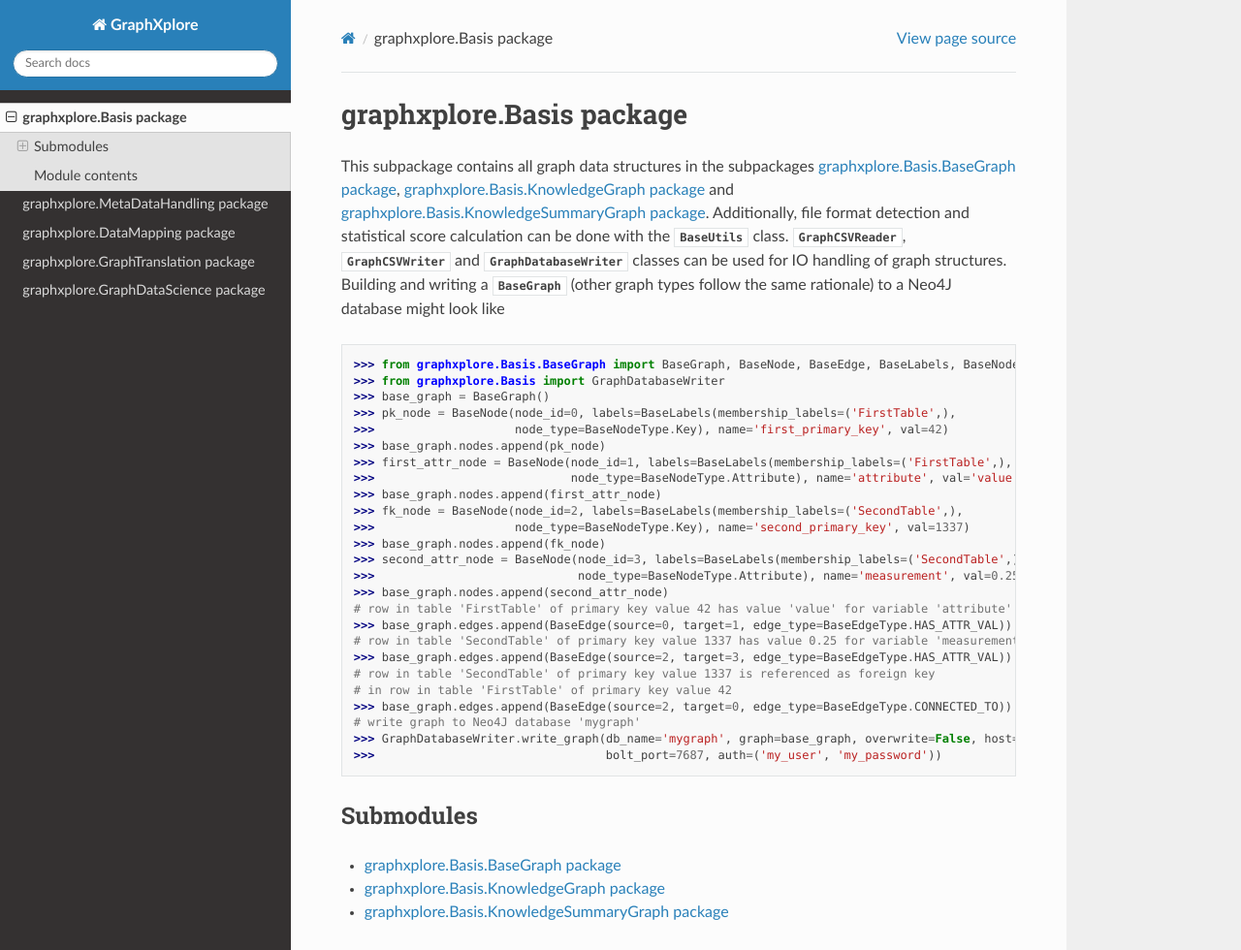
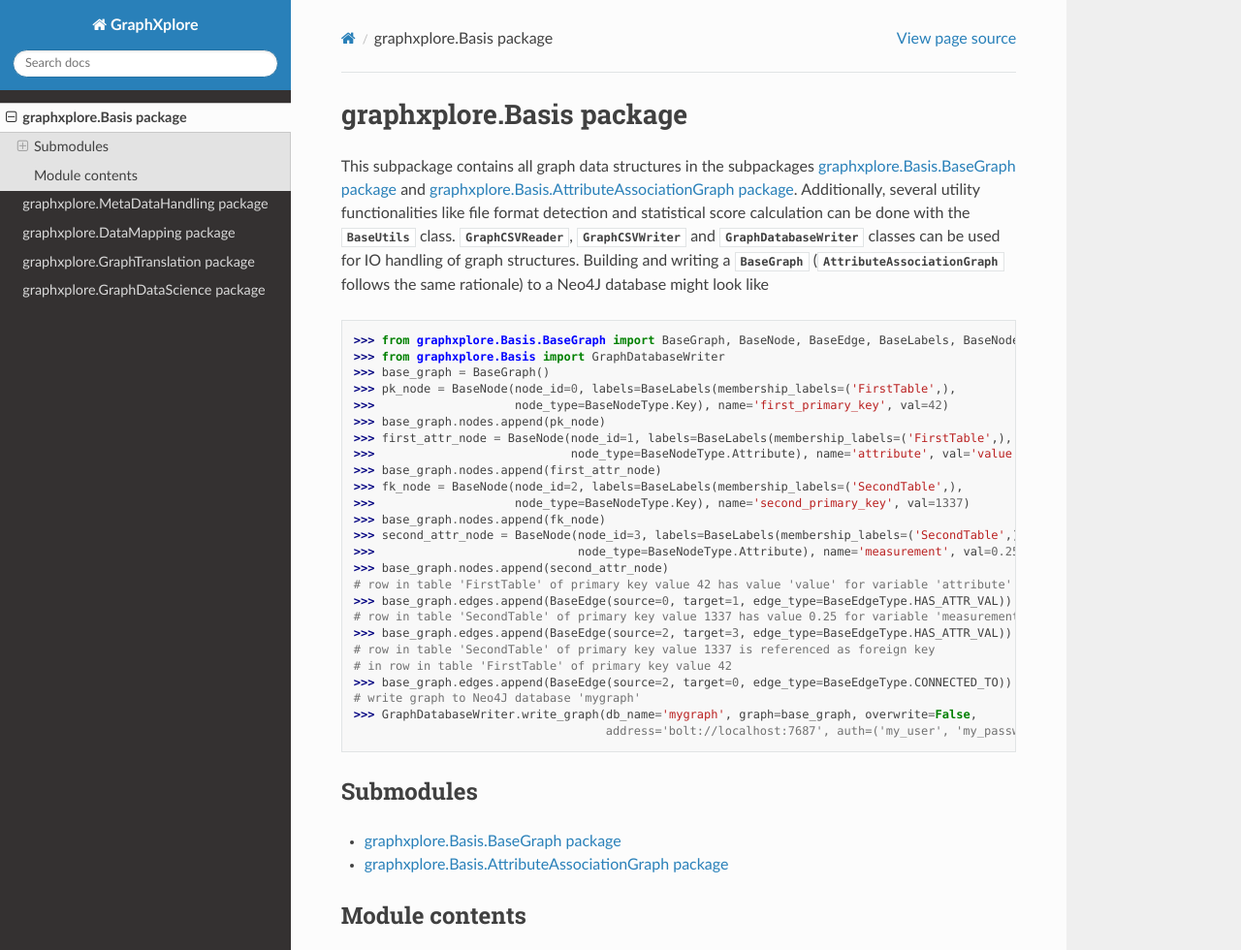
Before and after one commit to UKEIAM/graphxplore, a Sphinx documentation site: the page built from docs/source/graphxplore.Basis.rst, in a window 1280 px wide and 1322 px high, cut to the strip 0-980 px from the top of the window. Shown: the whole strip at 97% size. Built offline with Sphinx 7.4.7 and the Read the Docs theme 2.0.0, drawn with Linux system fonts in a browser that asks for light colours.

Commit message:
Basis RST files fix
- Removed RST files from old module structure
- Updated paths
- Added explanations

```diff
--- a/docs/source/graphxplore.Basis.rst
+++ b/docs/source/graphxplore.Basis.rst
@@ -3,12 +3,13 @@
 graphxplore.Basis package
 =========================
 
-This subpackage contains all graph data structures in the subpackages :ref:`basegraph`, :ref:`knowledgegraph` and
-:ref:`knowledgesummarygraph`. Additionally, file format detection and statistical score calculation can be done with
+This subpackage contains all graph data structures in the subpackages :ref:`basegraph` and :ref:`aag`. Additionally,
+several utility functionalities like file format detection and statistical score calculation can be done with
 the :class:`~graphxplore.Basis.BaseUtils` class. :class:`~graphxplore.Basis.GraphCSVReader`,
 :class:`~graphxplore.Basis.GraphCSVWriter` and :class:`~graphxplore.Basis.GraphDatabaseWriter` classes can be used for
-IO handling of graph structures. Building and writing a :class:`~graphxplore.Basis.BaseGraph.BaseGraph` (other graph
-types follow the same rationale) to a Neo4J database might look like
+IO handling of graph structures. Building and writing a :class:`~graphxplore.Basis.BaseGraph.BaseGraph`
+(:class:`~graphxplore.Basis.AttributeAssociationGraph.AttributeAssociationGraph` follows the same rationale) to a Neo4J
+database might look like
 
 ::
 
@@ -35,8 +36,8 @@ types follow the same rationale) to a Neo4J database might look like
     # in row in table 'FirstTable' of primary key value 42
     >>> base_graph.edges.append(BaseEdge(source=2, target=0, edge_type=BaseEdgeType.CONNECTED_TO))
     # write graph to Neo4J database 'mygraph'
-    >>> GraphDatabaseWriter.write_graph(db_name='mygraph', graph=base_graph, overwrite=False, host='localhost',
-    >>>                                 bolt_port=7687, auth=('my_user', 'my_password'))
+    >>> GraphDatabaseWriter.write_graph(db_name='mygraph', graph=base_graph, overwrite=False,
+                                        address='bolt://localhost:7687', auth=('my_user', 'my_password'))
 
 Submodules
 -----------
@@ -45,8 +46,7 @@ Submodules
    :maxdepth: 1
 
    graphxplore.Basis.BaseGraph
-   graphxplore.Basis.KnowledgeGraph
-   graphxplore.Basis.KnowledgeSummaryGraph
+   graphxplore.Basis.AttributeAssociationGraph
 
 Module contents
 ---------------
```
Also changed, not shown: docs/source/graphxplore.Basis.AttributeAssociationGraph.rst (added, +28 -0 lines), docs/source/graphxplore.Basis.BaseGraph.rst (+7 -5 lines), docs/source/graphxplore.Basis.KnowledgeGraph.rst (deleted, +0 -23 lines), docs/source/graphxplore.Basis.KnowledgeSummaryGraph.rst (deleted, +0 -23 lines).
